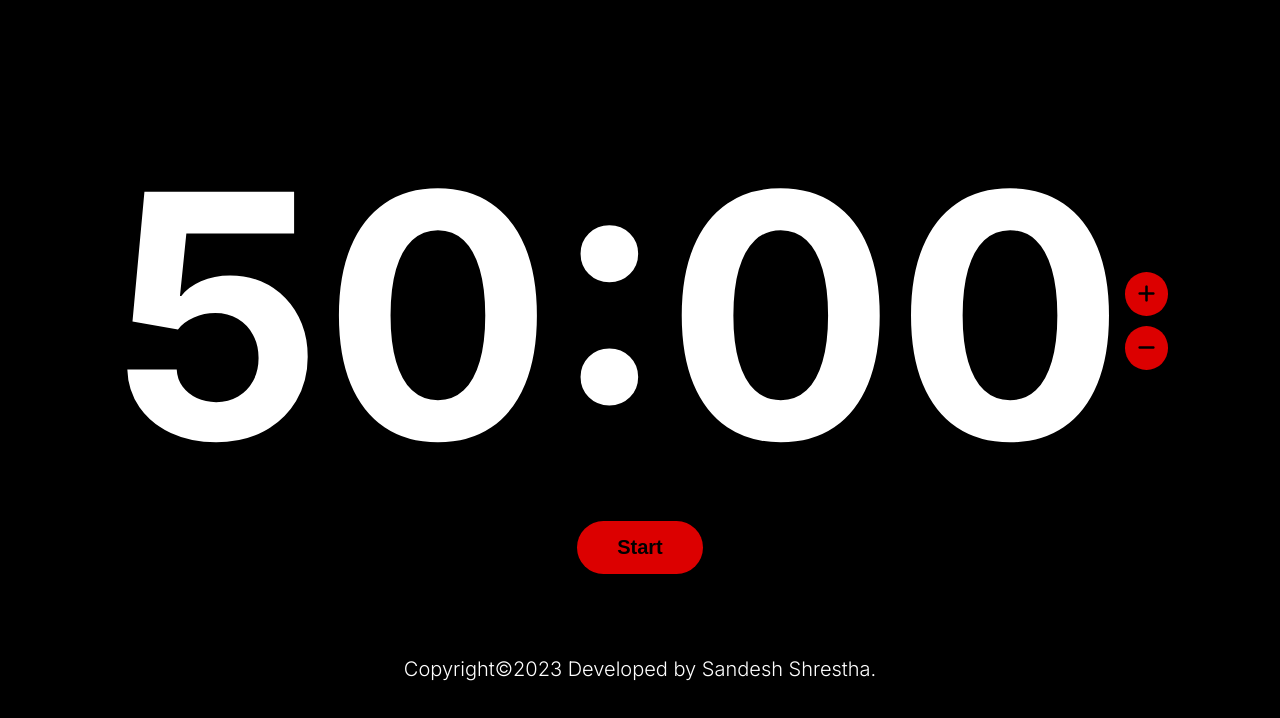
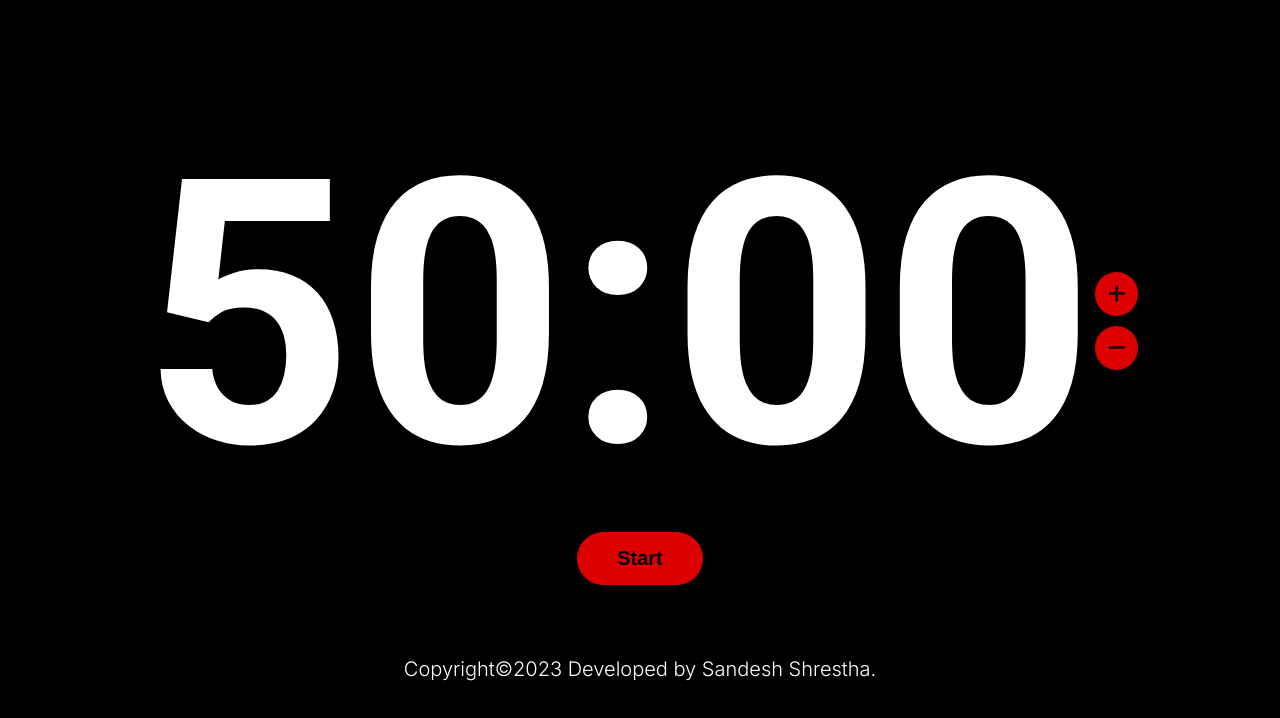
Before and after one commit to Neyywaar/Pomodesh, a plain HTML site: page index.html in a window 1280 px wide. Shown: the part 82-800 px from the top of the page. Drawn offline with Linux system fonts and the light colour scheme.

Commit message:
Made changes

```diff
--- a/CSS/style.css
+++ b/CSS/style.css
@@ -1,5 +1,5 @@
 @import url('https://fonts.googleapis.com/css2?family=Inter:wght@300;400;700&display=swap');
-
+@import url('https://fonts.googleapis.com/css2?family=Roboto:wght@300;400;700&display=swap');
 * {
   margin: 0;
   padding: 0;
@@ -81,8 +81,9 @@ header li {
 
 #timer {
   margin-top: 15rem;
-  font-size: 34rem;
+  font-size: 37rem;
   font-weight: bold;
+  font-family: 'Roboto', sans-serif;
   text-shadow: 0 0.2rem 0.2rem rgba(0, 0, 0, 0.1);
 }
 
```
